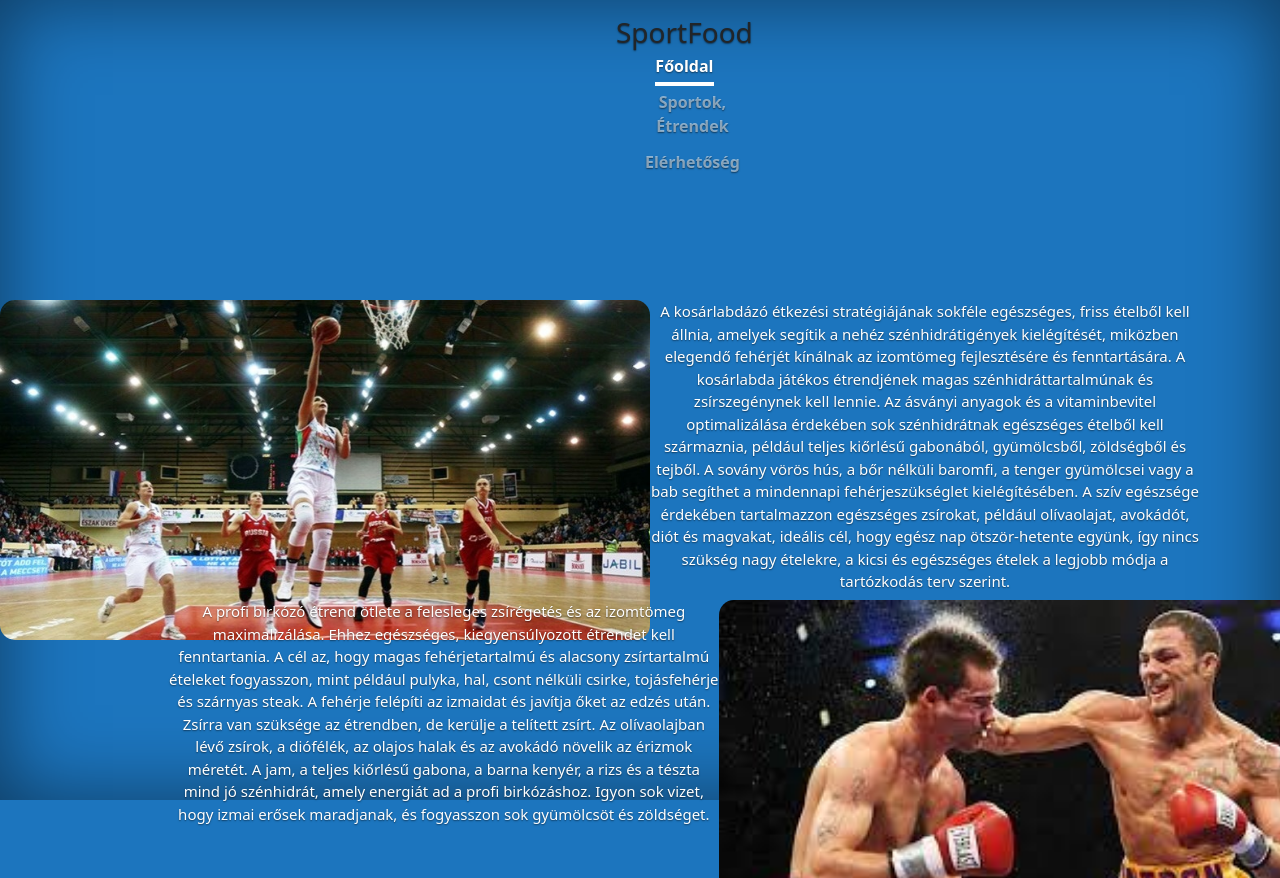
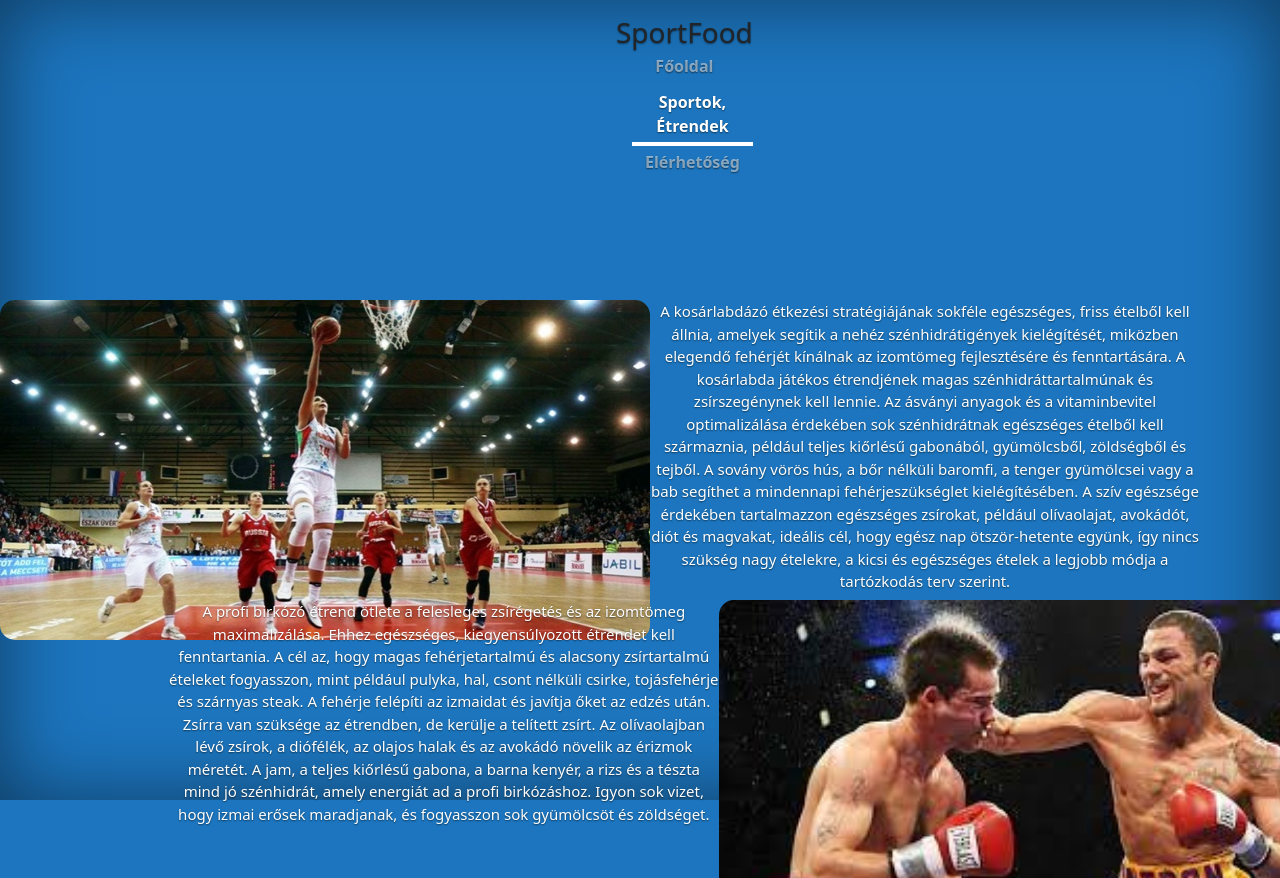
Before and after one commit to Leviih01/bioinfo_site, a plain HTML site: page etrend.html in a window 1280 px wide. Shown: the top 878 px of the page. Drawn offline with nearby package versions, Linux system fonts and the light colour scheme.

Commit message:
Update etrend.html

```diff
--- a/etrend.html
+++ b/etrend.html
@@ -15,8 +15,8 @@
         <div>
           <h3 class="float-md-start mb-0">SportFood</h3>
           <nav class="nav nav-masthead justify-content-center float-md-end">
-            <a class="nav-link fw-bold py-1 px-0 active" aria-current="page" href="index.html">Főoldal</a>
-            <a class="nav-link fw-bold py-1 px-0" href="etrend.html">Sportok, Étrendek</a>
+            <a class="nav-link fw-bold py-1 px-0 " aria-current="page" href="index.html">Főoldal</a>
+            <a class="nav-link fw-bold py-1 px-0 active" href="etrend.html">Sportok, Étrendek</a>
             <a class="nav-link fw-bold py-1 px-0" href="contact.html">Elérhetőség</a>
           </nav>
         </div>
```
